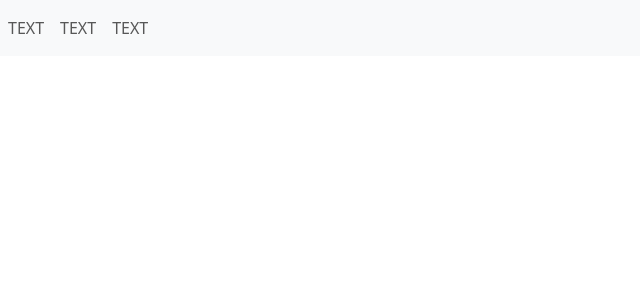
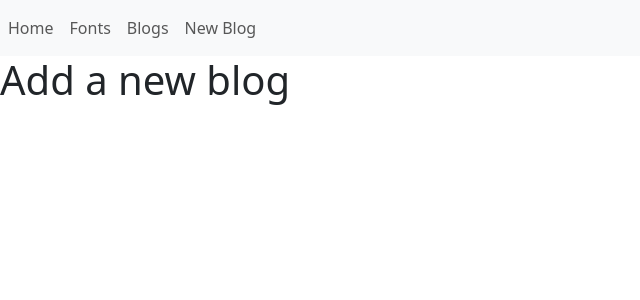
Before and after one commit to eamondevine/react-testApp, a React (Vite) app: page /CreateNewBlog in a window 1280 px wide. Before the commit this address had no page. Shown: the top 300 px of the page, without its empty margins (0-640 px from the left). Built offline with nearby package versions, Linux system fonts and the light colour scheme; a web font is replaced by a local one.

Commit message:
Get ready for the cleanup function next.

```diff
--- a/package.json
+++ b/package.json
@@ -10,6 +10,7 @@
     "preview": "vite preview"
   },
   "dependencies": {
+    "@popperjs/core": "^2.11.8",
     "bootstrap": "^5.3.3",
     "react": "^18.3.1",
     "react-dom": "^18.3.1",
--- a/src/App.tsx
+++ b/src/App.tsx
@@ -2,6 +2,8 @@ import BlogsPage from "./components/BlogsPage";
 import Home from "./components/Home";
 import ListGroup from "./components/ListGroup";
 import NavBar from "./components/NavBar";
+import NewBlog from "./components/CreateNewBlog";
+
 import { BrowserRouter as Browser, Route, Routes } from "react-router-dom";
 
 function App() {
@@ -13,6 +15,7 @@ function App() {
           <Route path="/" element={<Home />} />
           <Route path="/ListGroup" element={<ListGroup />} />
           <Route path="/BlogsPage" element={<BlogsPage />} />
+          <Route path="/CreateNewBlog" element={<NewBlog />} />
         </Routes>
       </div>
     </Browser>
--- /dev/null
+++ b/src/components/CreateNewBlog.tsx
@@ -0,0 +1,9 @@
+const NewBlog = () => {
+  return (
+    <div>
+      <h1>Add a new blog</h1>
+    </div>
+  );
+};
+
+export default NewBlog;
--- a/src/components/NavBar.tsx
+++ b/src/components/NavBar.tsx
@@ -1,44 +1,25 @@
-/* import { useState } from "react"; */
+import { Link } from "react-router-dom";
+import "bootstrap/dist/css/bootstrap.min.css";
+import "bootstrap/dist/js/bootstrap.bundle.min.js";
 
 const NavBar = () => {
-  /* const [currentPage, setCurrentPage] = useState("home"); */
-
   return (
     <>
       <nav className="navbar navbar-expand-lg navbar-light bg-light">
-        <button
-          className="navbar-toggler"
-          type="button"
-          data-toggle="collapse"
-          data-target="#navbarNavAltMarkup"
-          aria-controls="navbarNavAltMarkup"
-          aria-expanded="false"
-          aria-label="Toggle navigation"
-        >
-          <span className="navbar-toggler-icon"></span>
-        </button>
-        <div className="collapse navbar-collapse" id="navbarNavAltMarkup">
-          <div className="navbar-nav">
-            <button
-              /* onClick={() => setCurrentPage()} */
-              className="nav-item nav-link"
-            >
-              TEXT
-            </button>
-            <button
-              /* onClick={() => setCurrentPage()} */
-              className="nav-item nav-link"
-            >
-              TEXT
-            </button>
-            <button
-              /* onClick={() => setCurrentPage()} */
-              className="nav-item nav-link"
-            >
-              TEXT
-            </button>
-          </div>
-        </div>
+        <ul className="navbar-nav">
+          <Link to="/" className="nav-item nav-link">
+            Home
+          </Link>
+          <Link to="/ListGroup" className="nav-item nav-link">
+            Fonts
+          </Link>
+          <Link to="/BlogsPage" className="nav-item nav-link">
+            Blogs
+          </Link>
+          <Link to="/CreateNewBlog" className="nav-item nav-link">
+            New Blog
+          </Link>
+        </ul>
       </nav>
     </>
   );
```
Also changed, not shown: 1 other file (tests, documents, lock files or other folders).
